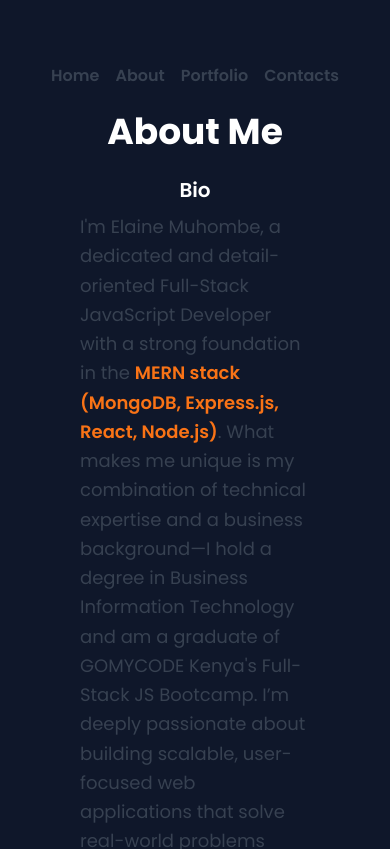
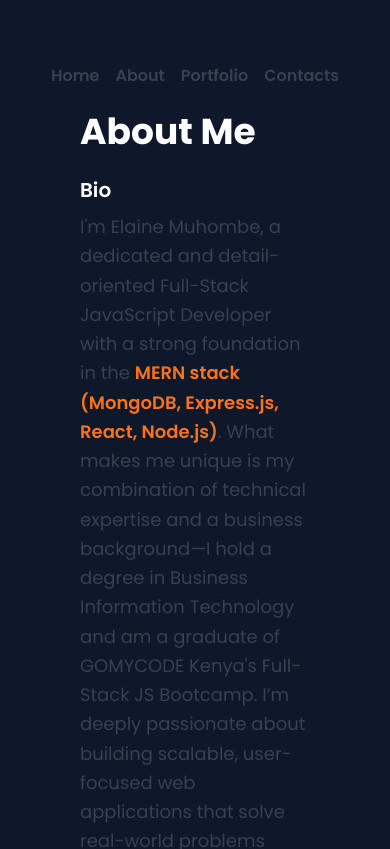
Before and after one commit to elaine-mern-dev/elaine-portfolio, a React (Vite) app: page /about in a window 390 px wide. Shown: the top 849 px of the page. Built offline with nearby package versions, Linux system fonts and the light colour scheme.

Commit message:
refactor: adjust About layout for better responsiveness on md screens

```diff
--- a/src/pages/About.tsx
+++ b/src/pages/About.tsx
@@ -1,9 +1,9 @@
+// src/pages/About.tsx
 import { Nav } from "../shared/layout";
 
-// src/pages/About.tsx
 const About: React.FC = () => {
   return (
-    <div className="flex flex-col items-center justify-center px-4 max-w-3xl mx-auto">
+    <div className="md:flex flex-col items-center justify-center px-4 max-w-3xl mx-auto">
       <Nav />
       <h1 className="text-4xl font-bold my-6">About Me</h1>
 
```
